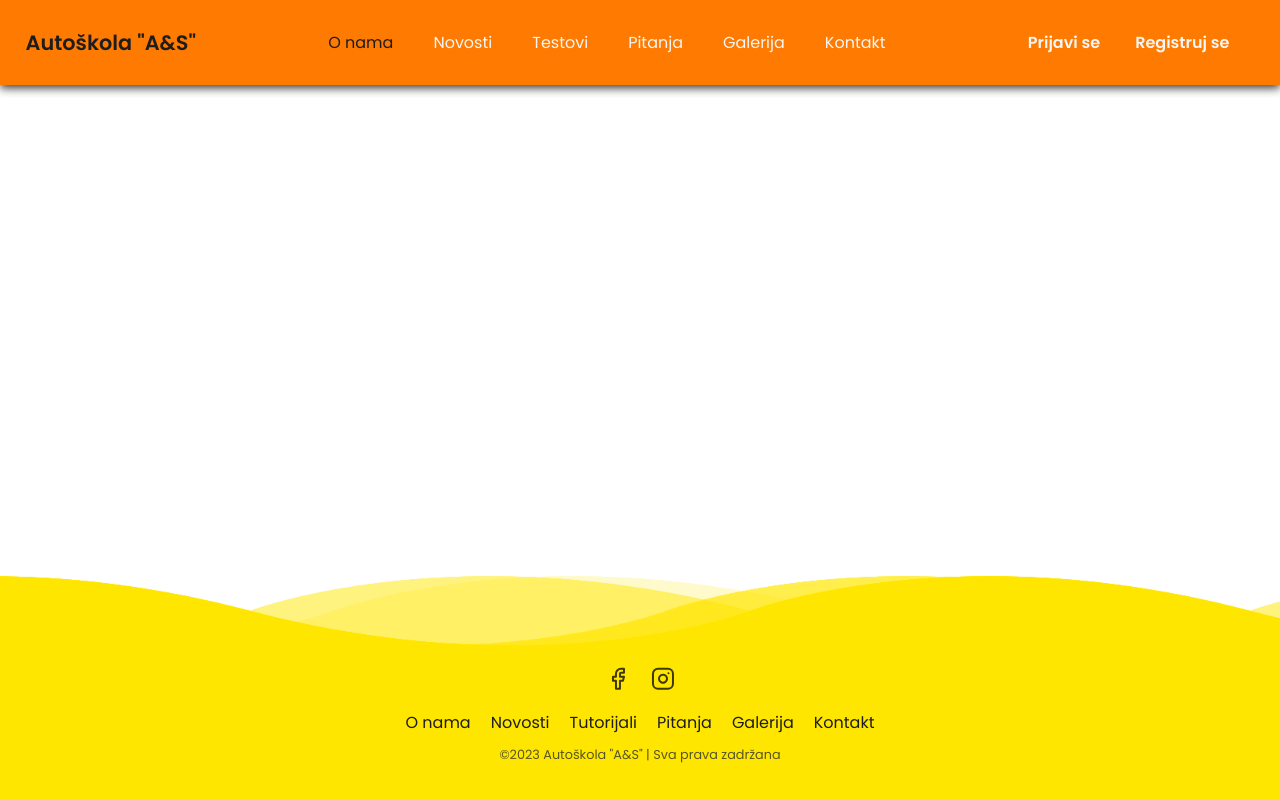
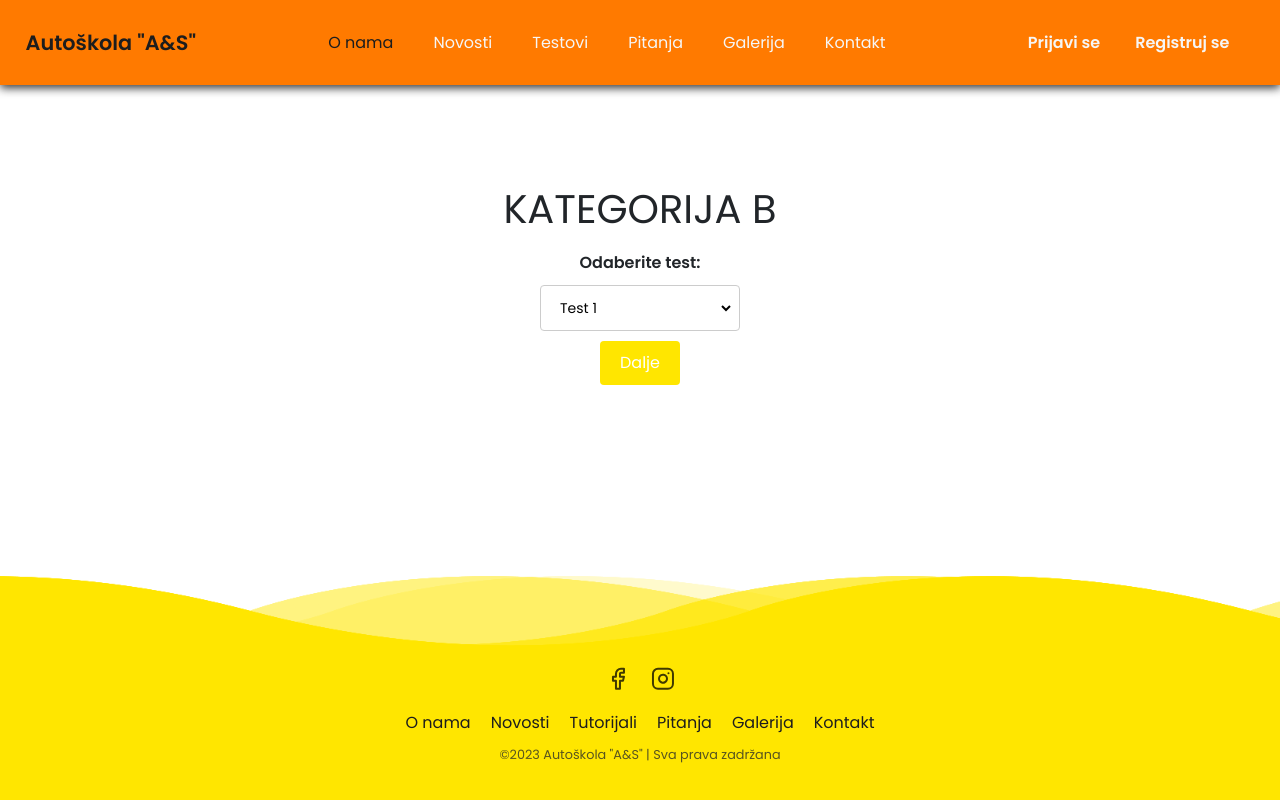
Before and after one commit to ediszatega/autoskolaas, an Angular app: page /testovi in a window 1280 px wide. Before the commit this address led to /. Built offline with nearby package versions, Linux system fonts and the light colour scheme.

Commit message:
add test selection and update test navigation

```diff
--- a/angular.json
+++ b/angular.json
@@ -38,8 +38,8 @@
               "budgets": [
                 {
                   "type": "initial",
-                  "maximumWarning": "500kb",
-                  "maximumError": "1mb"
+                  "maximumWarning": "2mb",
+                  "maximumError": "5mb"
                 },
                 {
                   "type": "anyComponentStyle",
--- a/src/app/app-routing.module.ts
+++ b/src/app/app-routing.module.ts
@@ -3,11 +3,13 @@ import { RouterModule, Routes } from '@angular/router';
 import { AboutUsComponent } from './components/about-us/about-us.component';
 import { TestModuleComponent } from './components/test-module/test-module.component';
 import { HomeComponent } from './components/home/home.component';
+import { TestSelectionComponent } from './components/test-module/test-selection/test-selection.component';
 
 const routes: Routes = [
   { path: '', redirectTo: 'pocetna', pathMatch: 'full' },
   { path: 'pocetna', component: HomeComponent },
   { path: 'o-nama', component: AboutUsComponent },
+  { path: 'testovi', component: TestSelectionComponent },
   { path: 'testovi/:id', component: TestModuleComponent },
 ];
 
--- a/src/app/app.module.ts
+++ b/src/app/app.module.ts
@@ -10,6 +10,8 @@ import { FooterComponent } from './components/common/footer/footer.component';
 import { PhasesSectionComponent } from './components/home/sections/phases-section/phases-section.component';
 import { TestModuleComponent } from './components/test-module/test-module.component';
 import { NgbModule } from '@ng-bootstrap/ng-bootstrap';
+import { TestSelectionComponent } from './components/test-module/test-selection/test-selection.component';
+import { FormsModule } from '@angular/forms';
 
 @NgModule({
   declarations: [
@@ -20,8 +22,9 @@ import { NgbModule } from '@ng-bootstrap/ng-bootstrap';
     FooterComponent,
     PhasesSectionComponent,
     TestModuleComponent,
+    TestSelectionComponent,
   ],
-  imports: [BrowserModule, AppRoutingModule, NgbModule],
+  imports: [BrowserModule, AppRoutingModule, NgbModule, FormsModule],
   providers: [],
   bootstrap: [AppComponent],
 })
--- a/src/app/components/common/navbar/navbar.component.html
+++ b/src/app/components/common/navbar/navbar.component.html
@@ -4,7 +4,7 @@
   <ul class="navbar" [ngClass]="{ open: sideMenuOpened }">
     <li><a [routerLink]="['o-nama']" class="active">O nama</a></li>
     <li><a href="#">Novosti</a></li>
-    <li><a [routerLink]="['/testovi/1']" href="#">Testovi</a></li>
+    <li><a [routerLink]="['/testovi']" href="#">Testovi</a></li>
     <li><a href="#">Pitanja</a></li>
     <li><a href="#">Galerija</a></li>
     <li><a href="#">Kontakt</a></li>
--- a/src/app/components/test-module/test-module.component.css
+++ b/src/app/components/test-module/test-module.component.css
@@ -127,21 +127,32 @@ h3 {
   min-width: 6rem;
   text-align: center;
   padding: 0.5rem 1.5rem;
-  background-color: #56a5eb;
+  /*background-color: #56a5eb;*/
+  background-color: var(--main-color);
   color: white;
 }
 
 .question-nav-button {
   padding: 0.3rem 1rem;
-  margin-right: 0.1rem;
-  background-color: #56a5eb;
+  margin-right: 0.3rem;
+  background-color: var(--main-color);
+  color: white;
+  border: none;
+}
+
+.finish-button {
+  float: right;
+  width: 8rem;
+  padding: 0.3rem 0.5rem;
+  margin-right: 0.3rem;
+  background-color: var(--main-color);
   color: white;
   border: none;
 }
 
 .checkbox {
   margin: 0.5rem 0.8rem;
-  background-color: #56a5eb;
+  background-color: var(--main-color);
   color: white;
 }
 
--- a/src/app/components/test-module/test-module.component.html
+++ b/src/app/components/test-module/test-module.component.html
@@ -24,12 +24,30 @@
       </div>
     </div>
     <div class="question-nav-buttons-container">
-      <!-- <button class="question-nav-button btn">&#60;&#60;</button>
-      <button class="question-nav-button btn">&#60;</button> -->
-      <button (click)="nextQuestion()" class="question-nav-button btn">
+      <button (click)="updateQuesiton(0)" class="question-nav-button btn">
+        &#60;&#60;
+      </button>
+      <button
+        (click)="updateQuesiton(current_question_number - 1)"
+        class="question-nav-button btn"
+      >
+        &#60;
+      </button>
+      <button
+        (click)="updateQuesiton(current_question_number + 1)"
+        class="question-nav-button btn"
+      >
         &#62;
       </button>
-      <!-- <button class="question-nav-button btn">&#62;&#62;</button> -->
+      <button
+        (click)="updateQuesiton(number_of_questions - 1)"
+        class="question-nav-button btn"
+      >
+        &#62;&#62;
+      </button>
+      <button (click)="finishTest()" class="finish-button btn">
+        Završi test
+      </button>
     </div>
   </div>
 </div>
--- a/src/app/components/test-module/test-module.component.ts
+++ b/src/app/components/test-module/test-module.component.ts
@@ -1,5 +1,5 @@
 import { Component, OnInit } from '@angular/core';
-import { ActivatedRoute } from '@angular/router';
+import { ActivatedRoute, Router } from '@angular/router';
 import tests from './tests.json';
 @Component({
   selector: 'app-test-module',
@@ -22,9 +22,9 @@ export class TestModuleComponent implements OnInit {
 
   results_shown: boolean = false;
 
-  points: number = 120;
+  points: number = 0;
 
-  constructor(private route: ActivatedRoute) {}
+  constructor(private route: ActivatedRoute, private router: Router) {}
 
   ngOnInit(): void {
     this.route.paramMap.subscribe((paramMap) => {
@@ -32,6 +32,7 @@ export class TestModuleComponent implements OnInit {
       if (testId != null) {
         this.current_question_number = parseInt(testId) - 1;
         this.current_test = tests[this.current_question_number];
+        this.resetAnswers(this.current_test);
         this.number_of_questions = this.current_test.questions.length;
         this.number_of_questions_text = this.number_of_questions.toString();
         this.current_question_number = 0;
@@ -43,8 +44,16 @@ export class TestModuleComponent implements OnInit {
         this.answers = this.current_question.answers;
         this.current_question_text = this.current_question.question;
         this.results_shown = false;
-        this.points = 120;
+        this.points = 0;
       }
+    });
+  }
+
+  resetAnswers(current_test: any): void {
+    current_test.questions.forEach((question: any) => {
+      question.answers.forEach((answer: any) => {
+        answer.class = '';
+      });
     });
   }
 
@@ -53,8 +62,12 @@ export class TestModuleComponent implements OnInit {
   }
 
   nextQuestion() {
-    if (this.results_shown) this.updateQuestion();
+    if (this.results_shown) this.updateQuestionNext();
     else this.showQuestionResult();
+  }
+
+  previousQuestion() {
+    this.updateQuestionPrevious();
   }
 
   showQuestionResult() {
@@ -72,12 +85,12 @@ export class TestModuleComponent implements OnInit {
         incorrect_answer = true;
       }
     });
-    if (number_of_correct_answers != number_of_answers || incorrect_answer)
-      this.points -= this.current_question.points;
+    if (!(number_of_correct_answers != number_of_answers || incorrect_answer))
+      this.points += this.current_question.points;
     this.results_shown = true;
   }
 
-  updateQuestion() {
+  updateQuestionNext() {
     if (this.current_question_number + 1 < this.number_of_questions) {
       this.current_question_number++;
       this.current_question =
@@ -86,15 +99,48 @@ export class TestModuleComponent implements OnInit {
         this.current_question_number + 1
       ).toString();
       this.answers = this.current_question.answers;
-      this.answers.forEach((answer: any) => {
-        answer.class = '';
-      });
-      this.results_shown = false;
+      this.results_shown = this.answers.some(
+        (answer: any) => answer.class !== ''
+      );
     } else this.finishTest();
+  }
+
+  updateQuestionPrevious() {
+    if (this.current_question_number > 0) {
+      this.current_question_number--;
+      this.current_question =
+        this.current_test.questions[this.current_question_number];
+      this.current_question_number_text = (
+        this.current_question_number + 1
+      ).toString();
+      this.answers = this.current_question.answers;
+      this.results_shown = this.answers.some(
+        (answer: any) => answer.class !== ''
+      );
+    }
+  }
+
+  updateQuesiton(question_number: number) {
+    if (!this.results_shown && question_number > this.current_question_number) {
+      this.showQuestionResult();
+      return;
+    }
+    if (question_number >= 0 && question_number < this.number_of_questions) {
+      this.current_question_number = question_number;
+      this.current_question =
+        this.current_test.questions[this.current_question_number];
+      this.current_question_number_text = (
+        this.current_question_number + 1
+      ).toString();
+      this.answers = this.current_question.answers;
+      this.results_shown = this.answers.some(
+        (answer: any) => answer.class !== ''
+      );
+    }
   }
 
   finishTest() {
     alert('Završen test\nBroj osvojenih bodova: ' + this.points);
-    location.reload();
+    this.router.navigate(['/testovi']);
   }
 }
--- /dev/null
+++ b/src/app/components/test-module/test-selection/test-selection.component.css
@@ -0,0 +1,54 @@
+.test-selection {
+  display: flex;
+  flex-direction: column;
+  align-items: center;
+  justify-content: center;
+  height: 50vh;
+}
+
+.label-wrapper {
+  margin-bottom: 10px;
+}
+
+label {
+  font-weight: bold;
+}
+
+.dropdown-wrapper {
+  width: 200px;
+  overflow-y: auto;
+  padding: 5px;
+  border: 1px solid #ccc;
+  border-radius: 4px;
+}
+
+select {
+  width: 100%;
+  padding: 6px 10px;
+  font-size: 14px;
+  border: none;
+  outline: none;
+  background: transparent;
+}
+
+option {
+  padding: 6px 10px;
+}
+
+.button-wrapper {
+  margin-top: 10px;
+}
+
+button {
+  padding: 10px 20px;
+  font-size: 16px;
+  background-color: var(--secondary-color);
+  color: #fff;
+  border: none;
+  border-radius: 4px;
+  cursor: pointer;
+}
+
+button:hover {
+  background-color: var(--main-color);
+}
--- /dev/null
+++ b/src/app/components/test-module/test-selection/test-selection.component.html
@@ -0,0 +1,16 @@
+<div class="test-selection">
+  <div class="label-wrapper">
+    <h1>KATEGORIJA B</h1>
+  </div>
+  <div class="label-wrapper">
+    <label for="test">Odaberite test:</label>
+  </div>
+  <div class="dropdown-wrapper">
+    <select id="test" [(ngModel)]="selectedTest">
+      <option *ngFor="let test of tests" [value]="test">{{ test }}</option>
+    </select>
+  </div>
+  <div class="button-wrapper">
+    <button (click)="onContinue()">Dalje</button>
+  </div>
+</div>
--- /dev/null
+++ b/src/app/components/test-module/test-selection/test-selection.component.ts
@@ -0,0 +1,39 @@
+import { Component } from '@angular/core';
+import { Router } from '@angular/router';
+
+@Component({
+  selector: 'app-test-selection',
+  templateUrl: './test-selection.component.html',
+  styleUrls: ['./test-selection.component.css'],
+})
+export class TestSelectionComponent {
+  selectedTest: string = 'Test 1';
+  tests: string[] = [
+    'Test 1',
+    'Test 2',
+    'Test 3',
+    'Test 4',
+    'Test 5',
+    'Test 6',
+    'Test 7',
+    'Test 8',
+    'Test 9',
+    'Test 10',
+    'Test 11',
+    'Test 12',
+    'Test 13',
+    'Test 14',
+    'Test 15',
+    'Test 16',
+    'Test 17',
+    'Test 18',
+    'Test 19',
+  ];
+
+  constructor(private router: Router) {}
+
+  onContinue() {
+    const testNumber = this.selectedTest.replace(/\D/g, '');
+    this.router.navigate(['/testovi', testNumber]);
+  }
+}
```
Also changed, not shown: 1 other file (tests, documents, lock files or other folders).
